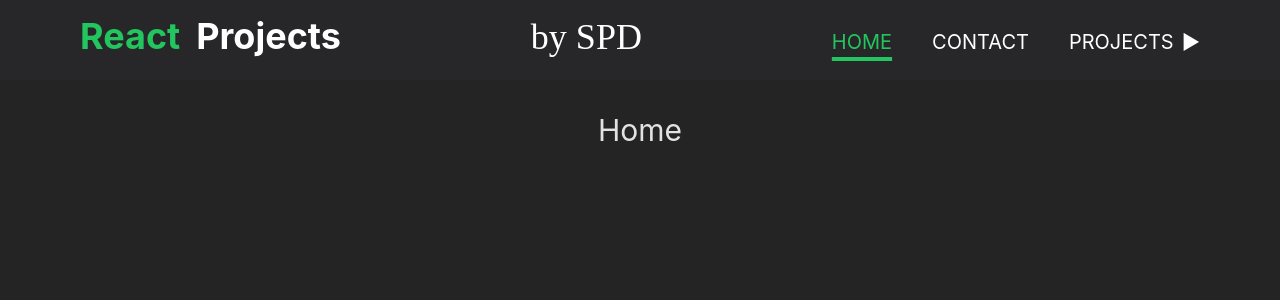
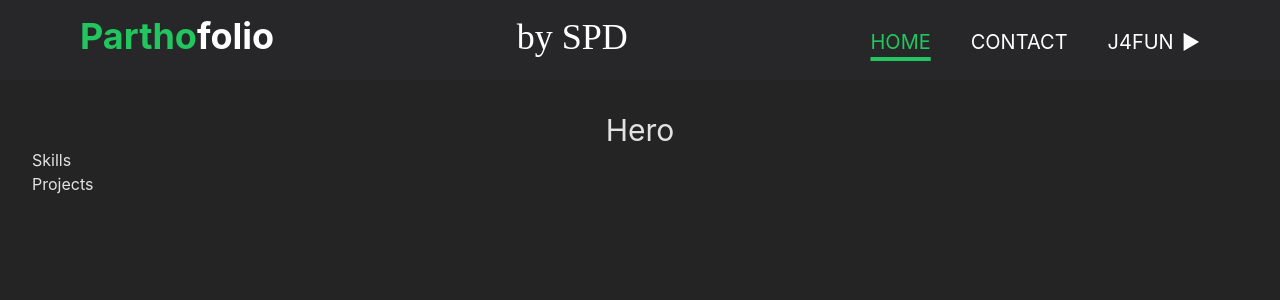
Before and after one commit to iParth08/React-Projects, a React (Vite) app: page / in a window 1280 px wide. Shown: the top 300 px of the page. Built offline with nearby package versions, Linux system fonts and the light colour scheme; a web font is replaced by a local one.

Commit message:
few changes

```diff
--- a/src/components/common/Contact.jsx
+++ b/src/components/common/Contact.jsx
@@ -2,7 +2,11 @@ import React from "react";
 
 const Contact = () => {
   return (
-    <div className="text-3xl flex justify-center items-center">Contact</div>
+    <div className="container">
+      <div className="text-3xl flex justify-center items-center">Description Image</div>
+      <div className="contact-form">Contact details & Google form here</div>
+
+    </div>
   );
 };
 
--- a/src/components/common/Home.jsx
+++ b/src/components/common/Home.jsx
@@ -1,7 +1,20 @@
 import React from "react";
 
 const Home = () => {
-  return <div className="text-3xl flex justify-center items-center">Home</div>;
+  return (
+  <div className="container flex-col">
+    <div className="text-3xl flex justify-center items-center">Hero</div>
+    <div className="skills">
+      <h2>Skills</h2>
+    </div>
+    <div className="projects flex">
+      <h2>Projects</h2>
+
+    </div>
+
+
+  </div>
+  );
 };
 
 export default Home;
--- a/src/components/common/Navbar.jsx
+++ b/src/components/common/Navbar.jsx
@@ -15,8 +15,8 @@ const Navbar = () => {
       style={{ zIndex: 200 }}
     >
       <h2 className="text-4xl font-bold">
-        <span className={`pr-4 text-${color}`}>React</span>
-        Projects
+        <span className={`text-${color}`}>Partho</span>
+        folio
       </h2>
 
       <h3 className="zeyada-regular text-4xl">by SPD</h3>
@@ -39,7 +39,7 @@ const Navbar = () => {
         </span>
         <details>
           <summary onClick={() => setDrop(drop === "none" ? "block" : "none")}>
-            PROJECTS
+            J4FUN
           </summary>
         </details>
         <div
```
